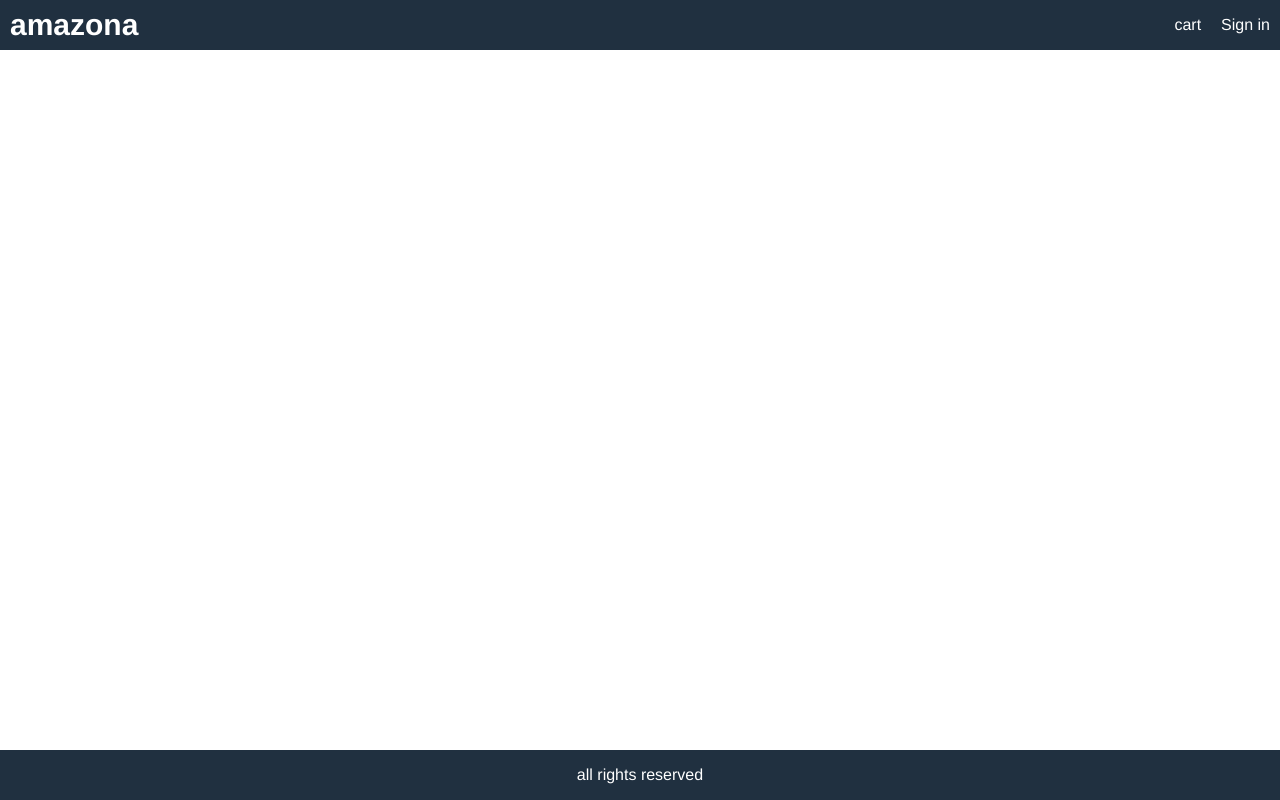
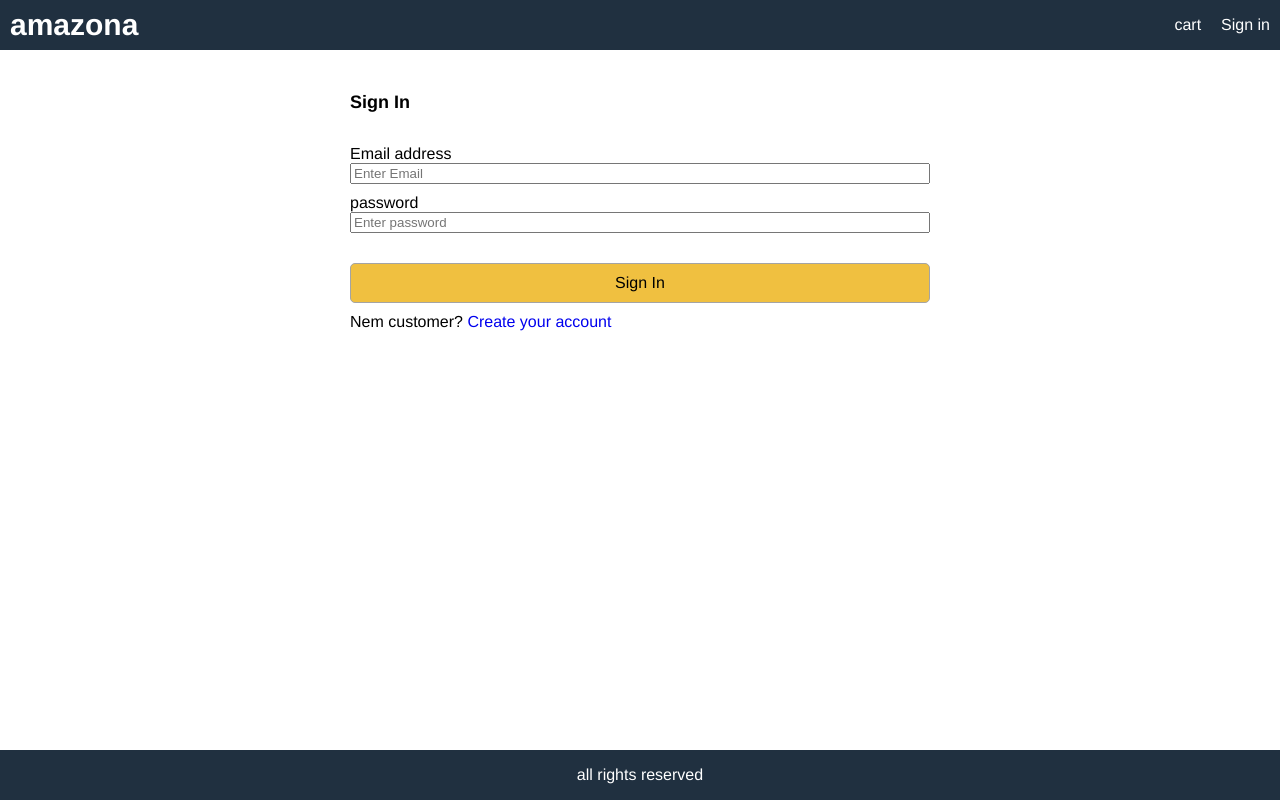
Before and after one commit to dhananjaysingh3760/amazona-frontend, a React (Create React App) app: page /signin in a window 1280 px wide. Built offline with nearby package versions, Linux system fonts and the light colour scheme.

Commit message:
added signin screen

```diff
--- a/src/App.js
+++ b/src/App.js
@@ -4,6 +4,7 @@
 import HomeScreen from './screens/HomeScreen';
 import ProductScreen from './screens/ProductScreen'
 import {useSelector} from 'react-redux';
+import SigninScreen from './screens/SigninScreen';
 
 function App() {
   const cart = useSelector(state => state.cart);
@@ -26,6 +27,7 @@
           </div>
       </header>
       <main>
+        <Route path="/signin" component={SigninScreen}></Route>
         <Route path="/cart/:id?" component={CartScreen} />
         <Route path="/product/:id" component={ProductScreen} />
         <Route path="/" component={HomeScreen} exact />
--- a/src/index.css
+++ b/src/index.css
@@ -177,3 +177,20 @@
   color: #a02020;
   background-color: #ffe0e0e0;
 }
+
+/* form */
+.form{
+  max-width: 60rem;
+  margin: 0 auto;
+}
+
+.form > div {
+  display: flex;
+  flex-direction: column;
+  margin: 1rem;
+}
+
+.form label{
+  margin: 1rem ;
+  display: block;
+}
--- /dev/null
+++ b/src/screens/SigninScreen.js
@@ -0,0 +1,42 @@
+import React, { useState } from 'react'
+import { Link } from 'react-router-dom'
+
+function SigninScreen() {
+    const [email,setEmail] = useState('');
+    const [password,setPassword] = useState('');
+    const submitHandler = (e) =>{
+        e.preventDefault();
+        //TODO sign in action
+    }
+    return (
+        <div>
+            <form className="form" onSubmit={submitHandler}>
+                <div>
+                    <h1>Sign In</h1>
+                </div>
+                <div>
+                    <lable htmlFor="email">Email address</lable>
+                    <input type="email" id= "email" placeholder="Enter Email" required onChange={(e)=> {setEmail(e.target.value)}}></input>
+
+                </div>
+                <div>
+                    <lable htmlFor="password">password</lable>
+                    <input type="password" id= "password" placeholder="Enter password" required onChange={(e)=> {setPassword(e.target.value)}}></input>
+
+                </div>
+                <div>
+                    <label />
+                    <button className="primary" type="submit">Sign In</button>
+                </div>
+                <div>
+                    <lable></lable>
+                    <div>
+                        Nem customer?  <Link to="/register">Create your account</Link>
+                    </div>
+                </div>
+            </form>
+        </div>
+    )
+}
+
+export default SigninScreen
```
